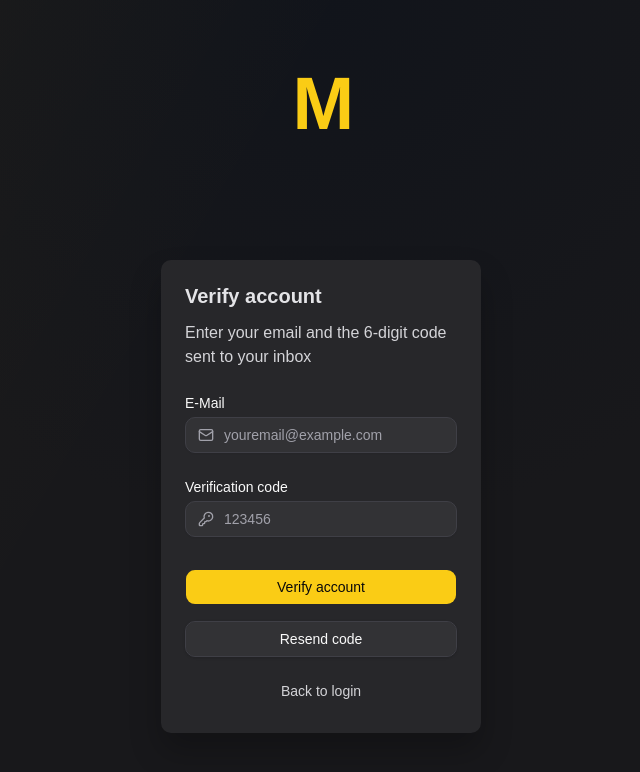
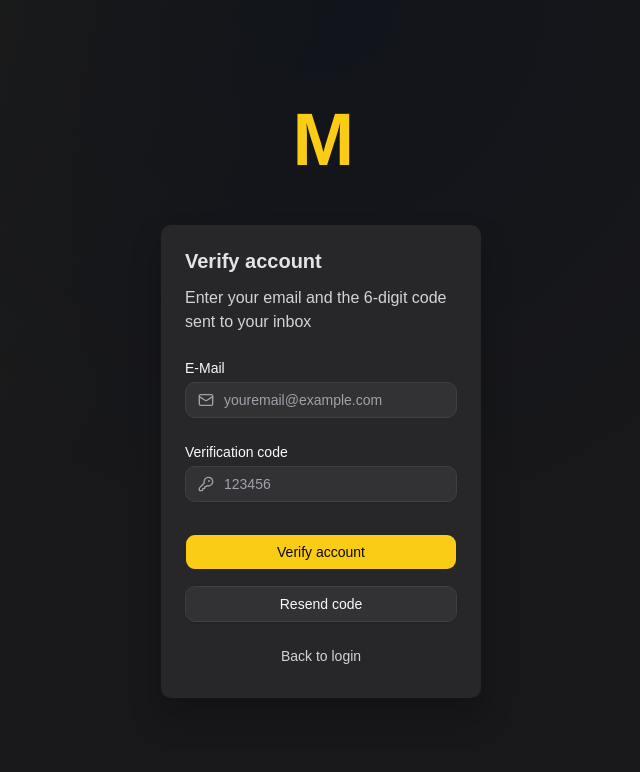
Before and after one commit to etherbits/metavault, a React (Vite) app in the folder packages/web-client/: page /verify in a window 1280 px wide. Shown: the top 772 px of the page, without its empty margins (319-959 px from the left). Built offline with nearby package versions, Linux system fonts and the light colour scheme; no server answers.

Commit message:
verify page fix

```diff
--- a/packages/web-client/src/pages/VerifyPage.tsx
+++ b/packages/web-client/src/pages/VerifyPage.tsx
@@ -32,7 +32,7 @@ export function VerifyPage() {
       />
 
       <section
-        className="relative z-10 grid min-h-[calc(100vh-64px)] place-items-center gap-12 max-[420px]:gap-[30px]"
+        className="relative z-10 mx-auto flex min-h-[calc(100vh-64px)] w-full max-w-[320px] flex-col items-center justify-center gap-12"
         aria-label="Verify account"
       >
         <div
```
